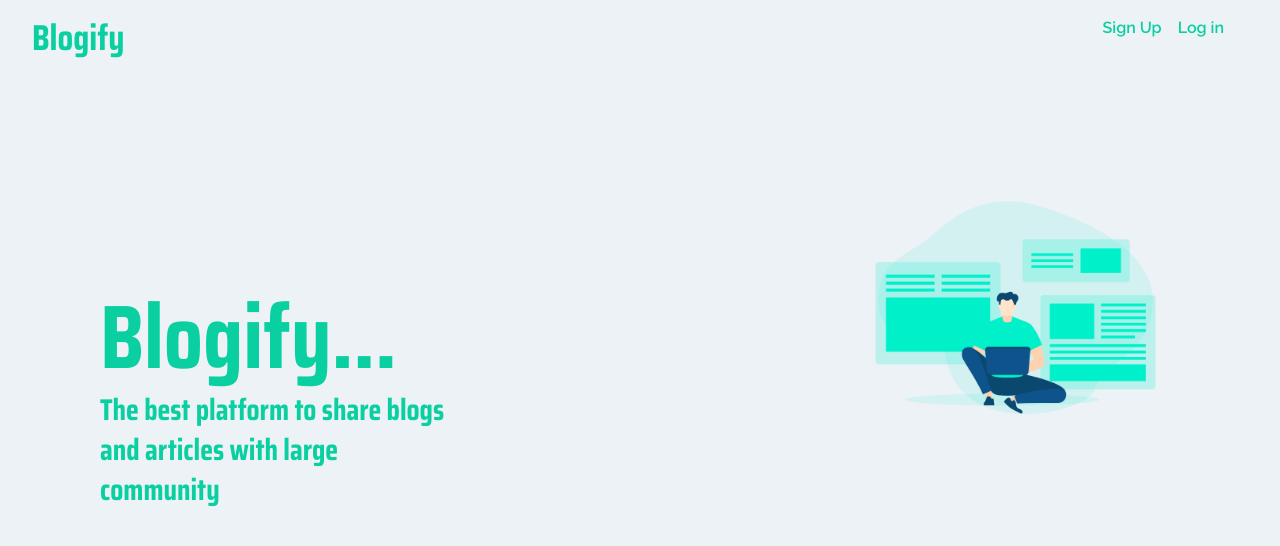
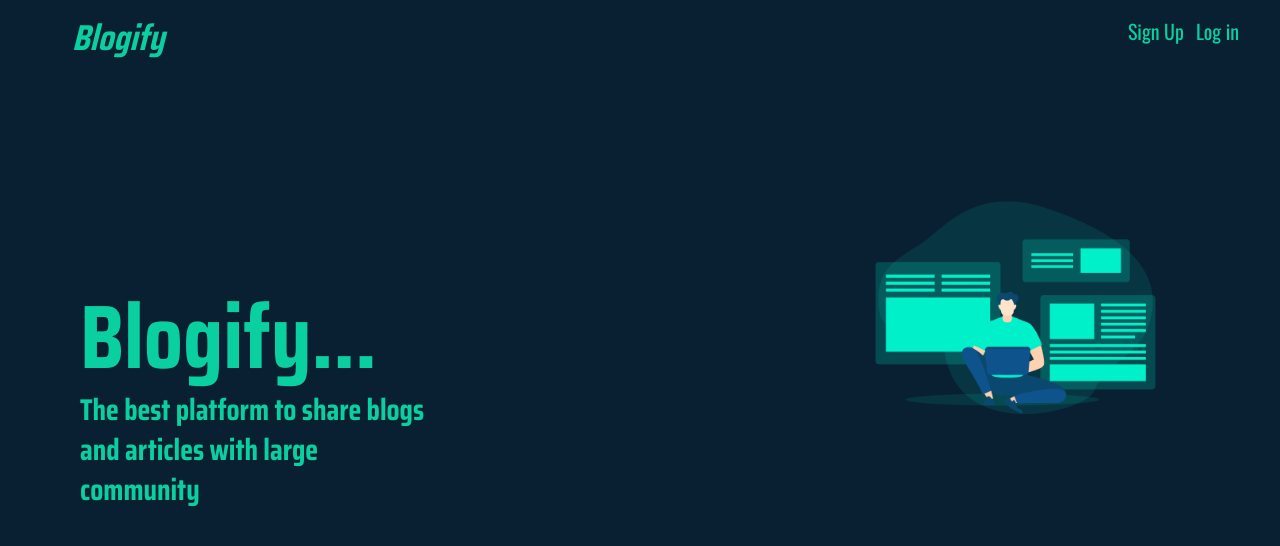
Before and after one commit to devmoaid1/Blogify, a React (Create React App) app: page / in a window 1280 px wide. Shown: the top 546 px of the page. Built offline with nearby package versions, Linux system fonts and the light colour scheme; the HTML template or start-up script is replaced by a standard one.

Commit message:
landing page 2

```diff
--- a/src/Views/Home/HomeView.tsx
+++ b/src/Views/Home/HomeView.tsx
@@ -4,18 +4,18 @@ import { Text,
      Box  ,Flex,Heading,Spacer,Image} from "@chakra-ui/react"
 const HomeView:FC=()=> {
     return (
-        <Box as="div" height="100vh" bg="gray.100" position="relative">
+        <Box as="div" height="100vh" bg="#082032" position="relative">
 
               <Flex p="4" postion="absloute" top='0'>
-  <Box ml="4">
-    <Heading size="xl" fontFamily="saira" color="primary.100">Blogify</Heading>
+  <Box ml="14">
+    <Heading size="xl" fontFamily="saira" fontStyle="italic" color="primary.100">Blogify</Heading>
   </Box>
-  <Spacer />
-  <Box mr="10">
-    <Box as="a" cursor="pointer" color="primary.100" mr="4">
+  <Spacer/>
+  <Box mr="13">
+    <Box as="a" href="/Signup/" fontSize="20px" fontFamily="heading" cursor="pointer" color="primary.100" >
       Sign Up
     </Box>
-    <Box as="a" cursor="pointer" color="primary.100">Log in</Box>
+    <Box as="a" href="/Login/" fontSize="20px" fontFamily="heading" cursor="pointer" color="primary.100" m="3">Log in</Box>
   </Box>
 </Flex>
 
@@ -23,10 +23,10 @@ const HomeView:FC=()=> {
                      <Image src={background} alt="background" />
              </Box>
 
-             <Text color="primary.100" position="absolute" fontSize="90px" fontFamily="saira" fontWeight="bold" left="100px" top="270px" >
+             <Text color="primary.100" position="absolute" fontSize="90px" fontFamily="saira" fontWeight="bold" left="80px" top="270px" >
                 Blogify...
              </Text>
-             <Box as="div" maxWidth="360px" position="absolute" left="100px" top="390px">
+             <Box as="div" maxWidth="360px" position="absolute" left="80px" top="390px">
              <Text color="primary.100" textAlign="left" lineHeight="10" fontSize="30px" fontFamily="saira" fontWeight="semibold" left="100px" top="270px" >
                 The best platform to share blogs and articles with large community
              </Text>
--- a/src/Views/Sign in/LoginView.tsx
+++ b/src/Views/Sign in/LoginView.tsx
@@ -21,7 +21,7 @@ const LoginView:FC=()=> {
     }
     return (
         <>
-            <Box d="flex" flexDirection="row" alignItems="center" alignContent="center"  bg="gray.100" width="100%" height="100vh">
+            <Box d="flex" flexDirection="row" alignItems="center" alignContent="center"   bg="#082032" width="100%" height="100vh">
                <Box d="flex" p={4} mx="auto" flexDirection="column" bg="white" width="400px" height="500" boxShadow="md" borderRadius="3px">
 
                     <Text fontSize="40px" fontFamily="saira" fontWeight="bold"  color="primary.100">Blogify</Text>
--- a/src/Views/SignUp/SignupView.tsx
+++ b/src/Views/SignUp/SignupView.tsx
@@ -29,7 +29,7 @@ const SignupView:FC=()=> {
     }
     return (
         <>
-          <Box d="flex" flexDirection="row" alignItems="center" alignContent="center"  bg="gray.100" width="100%" height="100vh">
+          <Box d="flex" flexDirection="row" alignItems="center" alignContent="center"  bg="#082032" width="100%" height="100vh">
                <Box d="flex" p={4} mx="auto" flexDirection="column" bg="white" width="400px" height="530" boxShadow="md" borderRadius="3px">
 
                     <Text fontSize="40px" fontWeight="bold"fontFamily="saira" color="primary.100">Blogify</Text>
```
